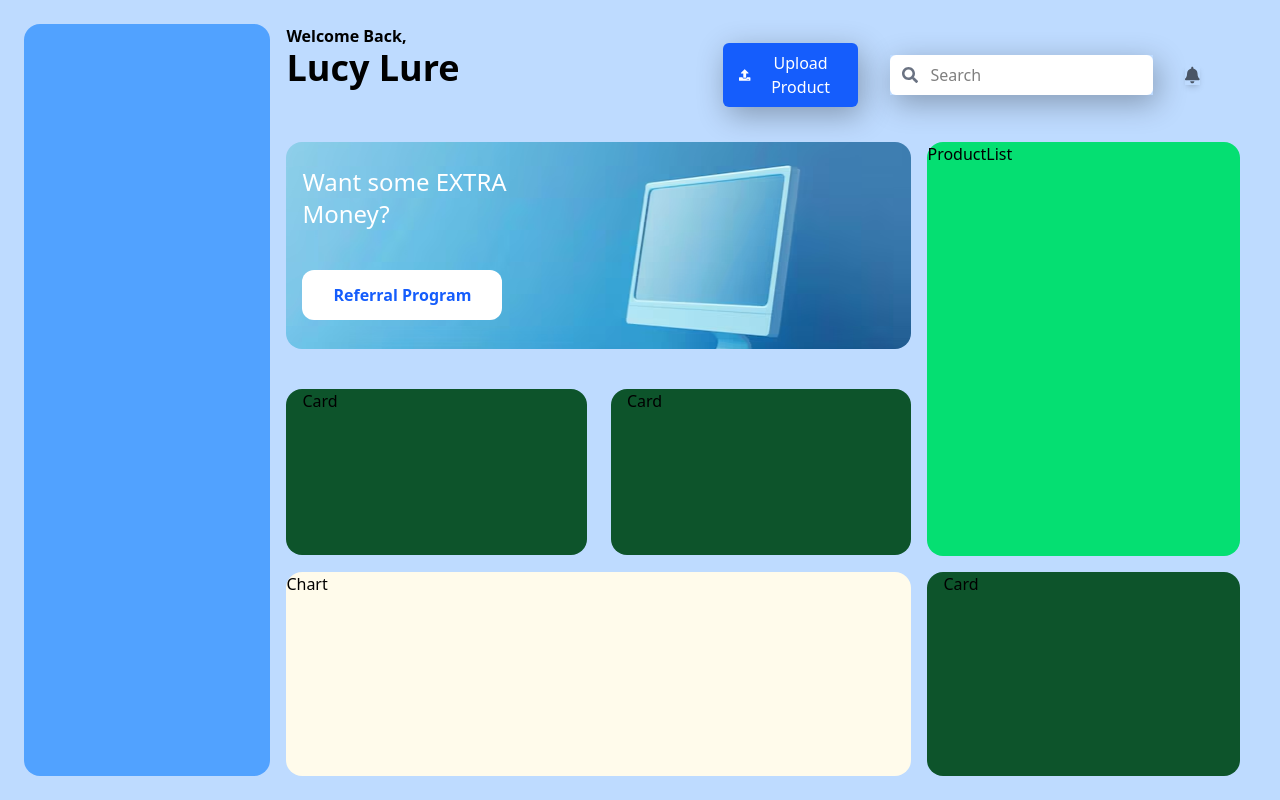
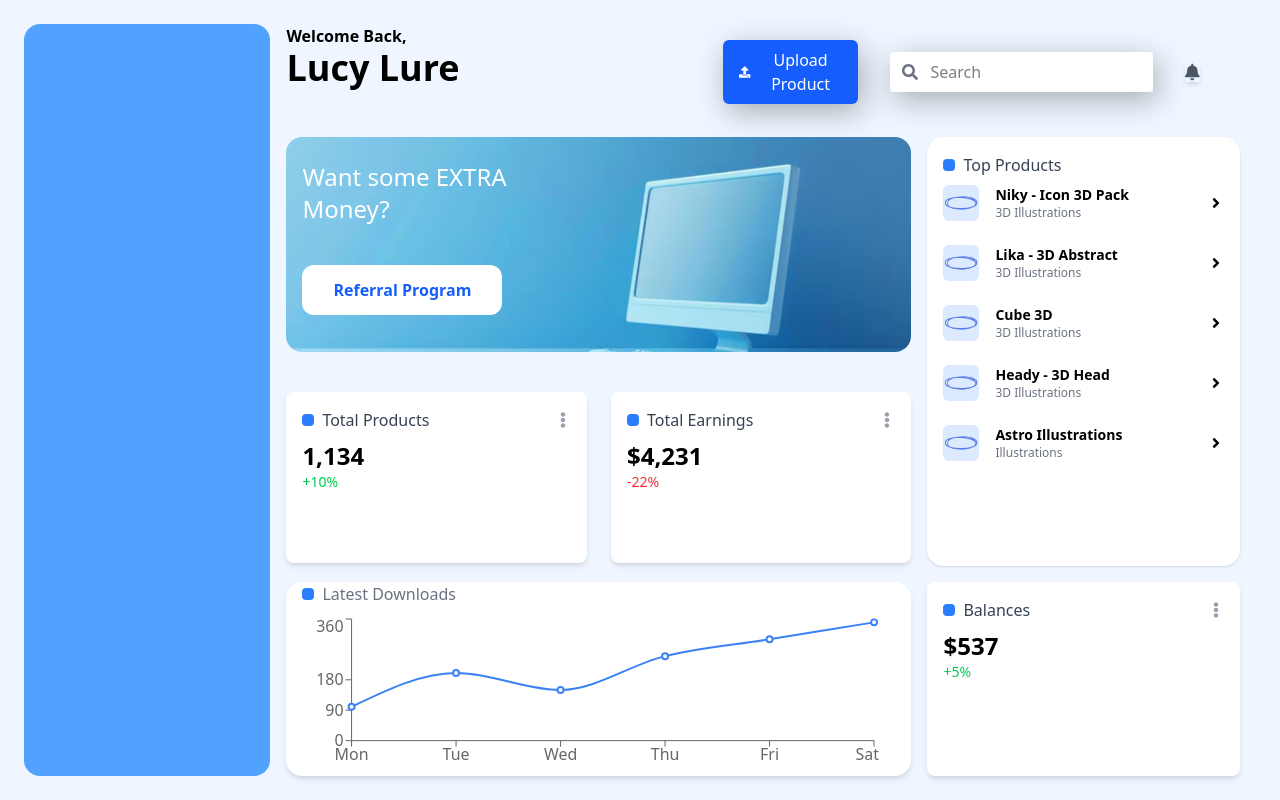
Before and after one commit to deekshithm0/Lucy-Lure---Dashboard, a React (Vite) app: page / in a window 1280 px wide. Built offline with nearby package versions, Linux system fonts and the light colour scheme.

Commit message:
product list completed

```diff
--- a/src/components/Card.jsx
+++ b/src/components/Card.jsx
@@ -1,8 +1,28 @@
+
+
 import React from 'react'
+import { FaEllipsisV } from 'react-icons/fa'
 
-const Card = () => {
+const Card = ({ title, value, change }) => {
   return (
-    <div className='w-full h-full px-4 bg-green-900 rounded-2xl'>Card</div>
+    <div className='w-full h-full p-4 bg-white shadow-md rounded-lg flex flex-col gap-2'>
+      {/* Title with Options Icon */}
+      <div className='flex justify-between items-center'>
+        <div className='flex items-center gap-2'>
+          <div className='w-3 h-3 bg-blue-500 rounded-sm'></div>
+          <h3 className='text-gray-700 font-medium'>{title}</h3>
+        </div>
+        <FaEllipsisV className='text-gray-400 cursor-pointer hover:text-gray-600' />
+      </div>
+
+      {/* Value and Change */}
+      <div>
+        <p className='text-2xl font-bold'>{value}</p>
+        <p className={`text-sm ${change >= 0 ? 'text-green-500' : 'text-red-500'}`}>
+          {change >= 0 ? `+${change}%` : `${change}%`}
+        </p>
+      </div>
+    </div>
   )
 }
 
--- a/src/components/Chart.jsx
+++ b/src/components/Chart.jsx
@@ -1,7 +1,46 @@
 import React from 'react'
+import {
+  LineChart,
+  Line,
+  XAxis,
+  YAxis,
+  Tooltip,
+  ResponsiveContainer
+} from 'recharts'
+
+const data = [
+  { name: 'Mon', value: 100 },
+  { name: 'Tue', value: 200 },
+  { name: 'Wed', value: 150 },
+  { name: 'Thu', value: 250 },
+  { name: 'Fri', value: 300 },
+  { name: 'Sat', value: 350 }
+]
 
 const Chart = () => {
-  return <div className='w-4/6 bg-amber-50 rounded-2xl'>Chart</div>
+  return (
+    <div className='w-4/6 bg-white rounded-2xl shadow-md flex flex-col gap-2'>
+      <div className='flex items-center gap-2 pl-4'>
+        <div className='w-3 h-3 bg-blue-500 rounded-sm'></div>
+        <h3 className='text-gray-500'>Latest Downloads</h3>
+      </div>
+      <div className='flex-grow h-[150px] w-full'>
+        <ResponsiveContainer width='95%' height='100%'>
+          <LineChart data={data}>
+            <XAxis dataKey='name' />
+            <YAxis />
+            <Tooltip />
+            <Line
+              type='monotone'
+              dataKey='value'
+              stroke='#3b82f6'
+              strokeWidth={2}
+            />
+          </LineChart>
+        </ResponsiveContainer>
+      </div>
+    </div>
+  )
 }
 
 export default Chart
--- a/src/components/ProductList.jsx
+++ b/src/components/ProductList.jsx
@@ -1,8 +1,40 @@
 import React from 'react'
+import { FaAngleRight } from 'react-icons/fa'
+
+
+const products = [
+  { name: 'Niky - Icon 3D Pack', category: '3D Illustrations', image: '/arrow.png' },
+  { name: 'Lika - 3D Abstract', category: '3D Illustrations', image: '/arrow.png' },
+  { name: 'Cube 3D', category: '3D Illustrations',image: '/arrow.png' },
+  { name: 'Heady - 3D Head', category: '3D Illustrations', image: '/arrow.png' },
+  { name: 'Astro Illustrations', category: 'Illustrations', image: '/arrow.png' }
+]
 
 const ProductList = () => {
   return (
-    <div className='h-full bg-green-400 rounded-2xl'>ProductList</div>
+    <div className='h-full bg-white shadow rounded-2xl p-4'>
+      <div className='flex items-center gap-2'>
+        <div className='w-3 h-3 bg-blue-500 rounded-sm'></div>
+        <h3 className='text-gray-700 font-medium'>Top Products</h3>
+      </div>
+      <ul className='flex flex-col gap-2'>
+        {products.map((product, index) => (
+          <li
+            key={index}
+            className=' py-2 flex items-center gap-4 justify-between'
+          >
+            <div className='flex gap-4'>
+              <img src={product.image} alt={product.name} className='w-9 h-9 bg-blue-100 rounded-md' />
+              <div>
+                <h4 className='text-sm font-semibold'>{product.name}</h4>
+                <p className='text-xs text-gray-500'>{product.category}</p>
+              </div>
+            </div>
+            <FaAngleRight />
+          </li>
+        ))}
+      </ul>
+    </div>
   )
 }
 
--- a/src/components/StaticCard.jsx
+++ b/src/components/StaticCard.jsx
@@ -3,7 +3,7 @@ import img1 from "../assets/images/img1.avif";
 
 const StaticCard = () => {
   return (
-    <div className="h-1/2 bg-amber-800 flex items-center justify-center overflow-hidden rounded-2xl relative">
+    <div className="h-1/2 flex items-center justify-center overflow-hidden rounded-2xl relative">
       <img src={img1} alt="Static Card" className="w-full h-full object-cover" />
       <div className="">
         <h1 className="absolute text-white left-4 top-6 text-2xl ">Want some EXTRA <br /> Money?</h1>
--- a/src/index.css
+++ b/src/index.css
@@ -2,5 +2,5 @@
 
 
 .dashboard{
-  @apply flex w-screen h-screen bg-blue-200 items-center justify-center p-6
+  @apply flex w-screen h-screen bg-blue-50 items-center justify-center p-6
 }
--- a/src/pages/Dashboard.jsx
+++ b/src/pages/Dashboard.jsx
@@ -28,7 +28,7 @@ const Dashboard = () => {
         <div className='w-full h-2/7 flex flex-row gap-4'>
           {/* chart card */}
           <Chart />
-          <div className='w-2/6 h-full'>
+          <div className='w-2/6 h-full flex items-center justify-center'>
             <Card title='Balances' value='$537' change={5} />
           </div>
         </div>
```
Also changed, not shown: public/arrow.png (added).
